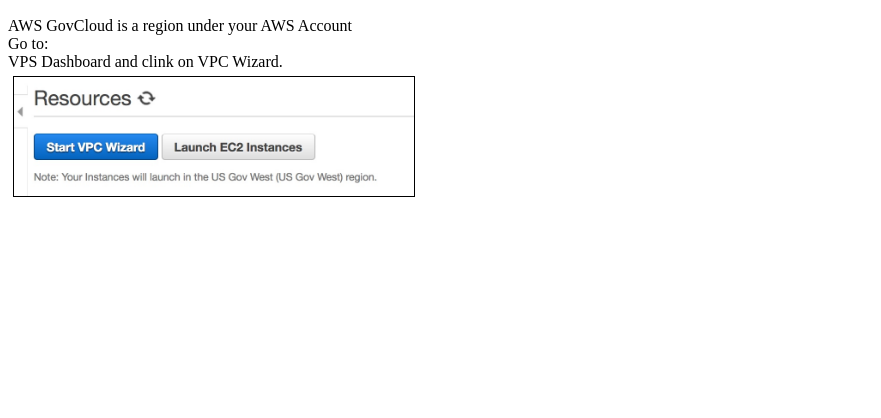
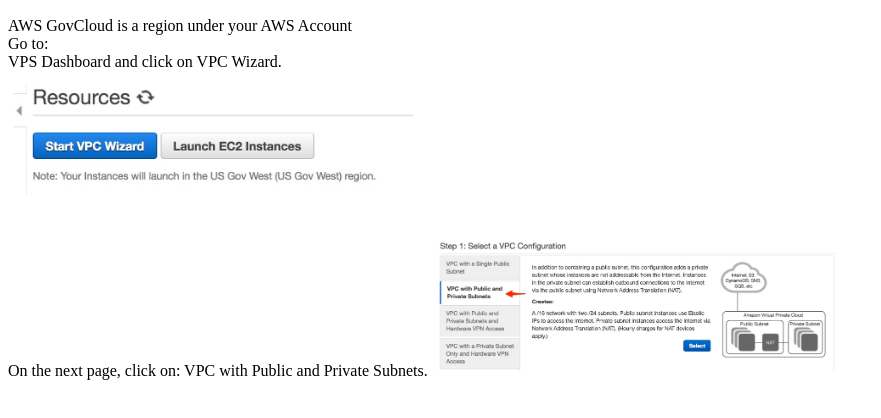
Before and after one commit to MatinicusRock/MySite, a plain HTML site: page index.html in a window 1280 px wide. Shown: the part 38-456 px from the top of the page, without its empty margins (0-881 px from the left). Drawn offline with Linux system fonts and the light colour scheme.

Commit message:
images 2

```diff
--- a/index.html
+++ b/index.html
@@ -8,6 +8,11 @@
 
 <p>AWS GovCloud is a region under your AWS Account<br />
 Go to:<br />
-VPS Dashboard and clink on VPC Wizard.<br />
-<img alt="" src="images/VPC_Management_Console.jpg" style="width: 400px; border-width: 1px; border-style: solid; margin: 5px;" /><br />
+VPS Dashboard and click on VPC Wizard.<br />
+<img alt="" src="images/VPC_Management_Console.jpg" style="width: 400px; border-width: 0px; border-style: solid; margin: 5px;" /><br />
 &nbsp;</p>
+
+On the next page, click on: VPC with Public and Private Subnets.
+
+<img alt="" src="images/VPC_Management_Console_Subnets.jpg" style="width: 400px; border-width: 0px; border-style: solid; margin: 5px;" /><br />
+&nbsp;</p>
```
Also changed, not shown: images/VPC_Management_Console_Subnets.jpg (added).
